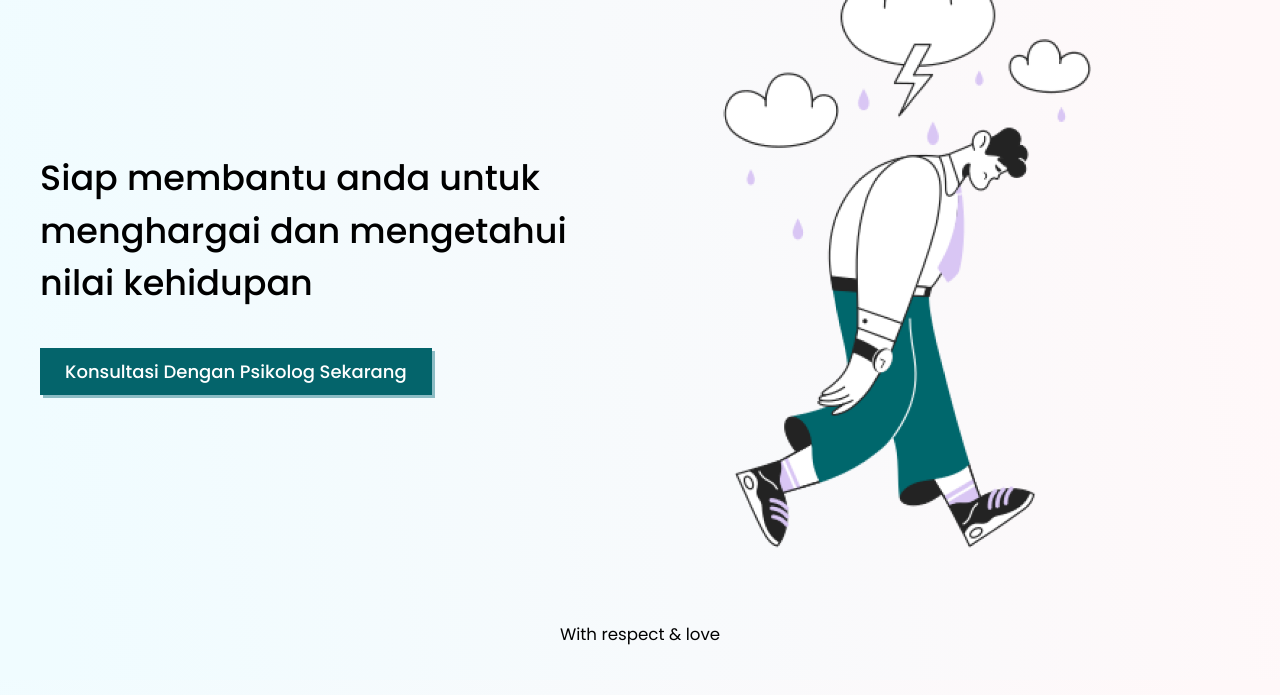
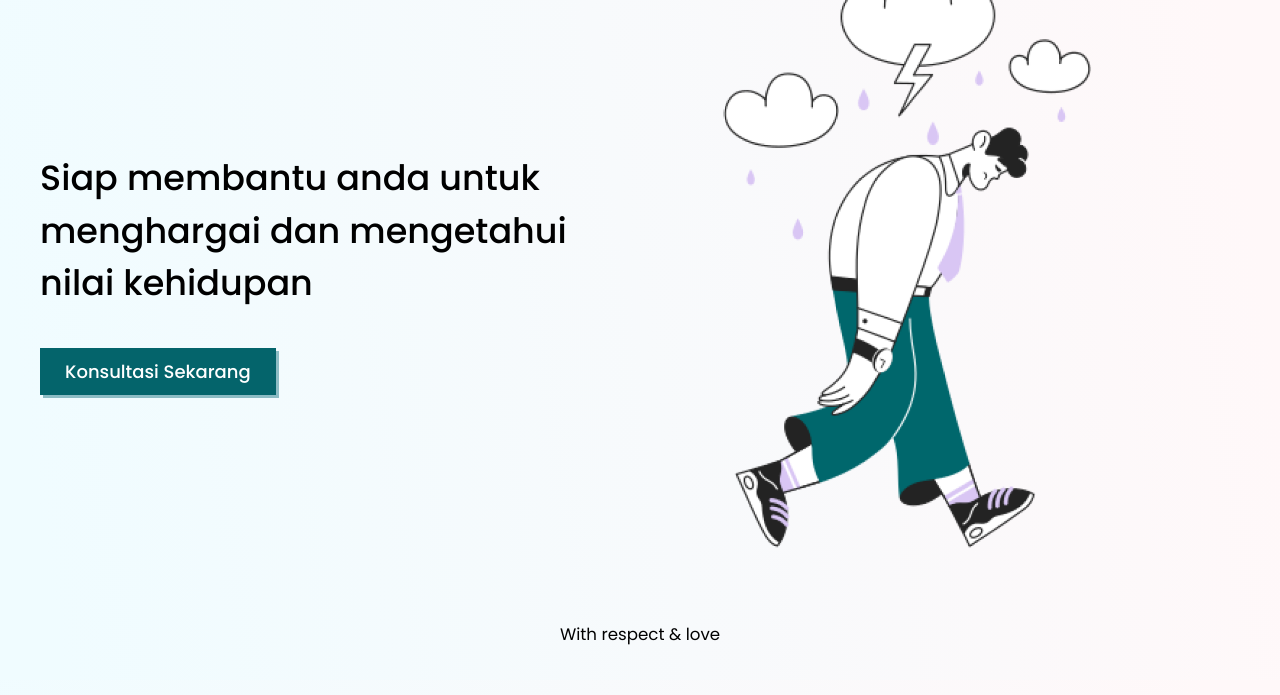
Before and after one commit to jiwakukonsultasi/jiwakukonsultasi.github.io, a plain HTML site: page index.html in a window 1280 px wide. Shown: the part 105-800 px from the top of the page. Drawn offline with Linux system fonts and the light colour scheme.

Commit message:
Update index.html

```diff
--- a/index.html
+++ b/index.html
@@ -23,7 +23,7 @@
 		<div class="flex-sect">
 			<div class="flex1">
 				<h1>Siap membantu anda untuk menghargai dan mengetahui nilai kehidupan</h1>
-				<a href="https://docs.google.com/forms/d/e/1FAIpQLSewMOunXpH866mUcjRFlcYRP8tzIevf2IbfHpRIRFo3ZrYNHQ/viewform" target="_blank">Konsultasi Dengan Psikolog Sekarang</a>
+				<a href="https://docs.google.com/forms/d/e/1FAIpQLSewMOunXpH866mUcjRFlcYRP8tzIevf2IbfHpRIRFo3ZrYNHQ/viewform" target="_blank">Konsultasi Sekarang</a>
 			</div>
 			<div class="flex2">
 				<img class="hero-img" src="assets/Hero-image.png">
```
